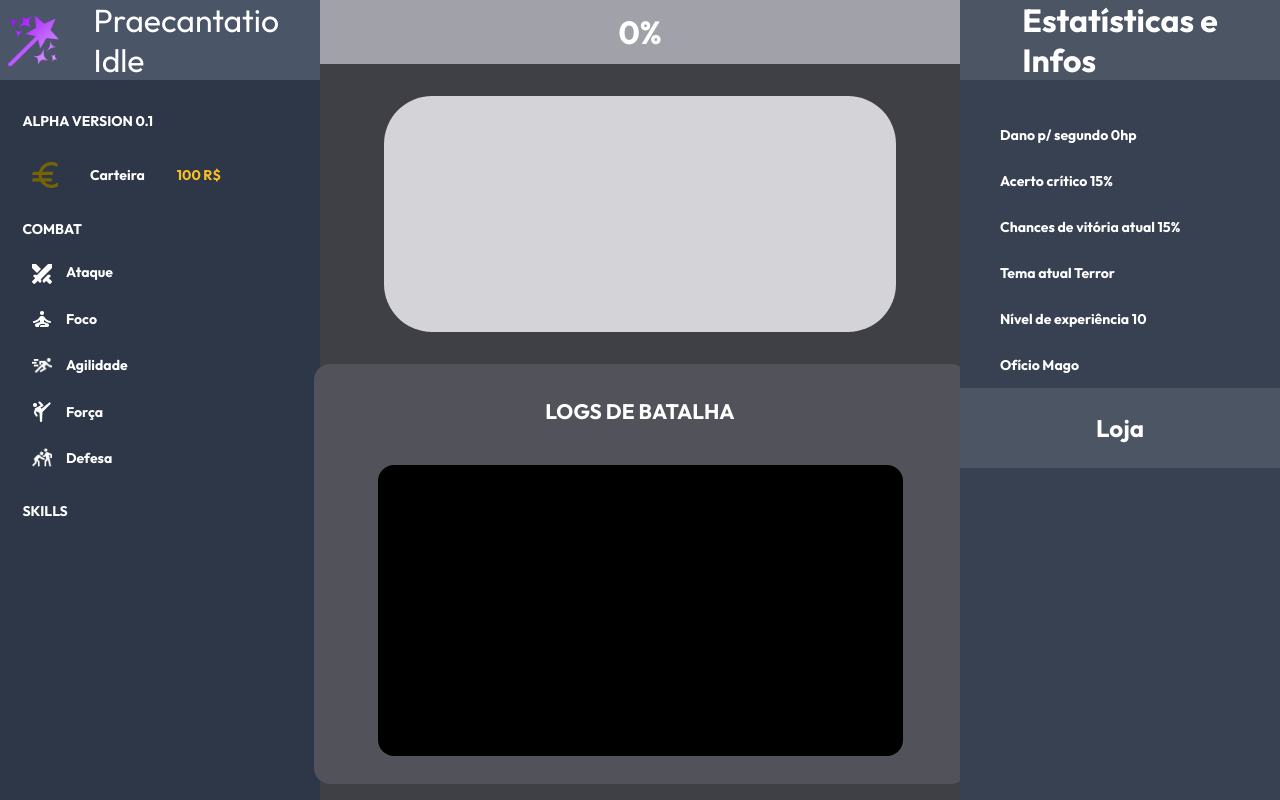
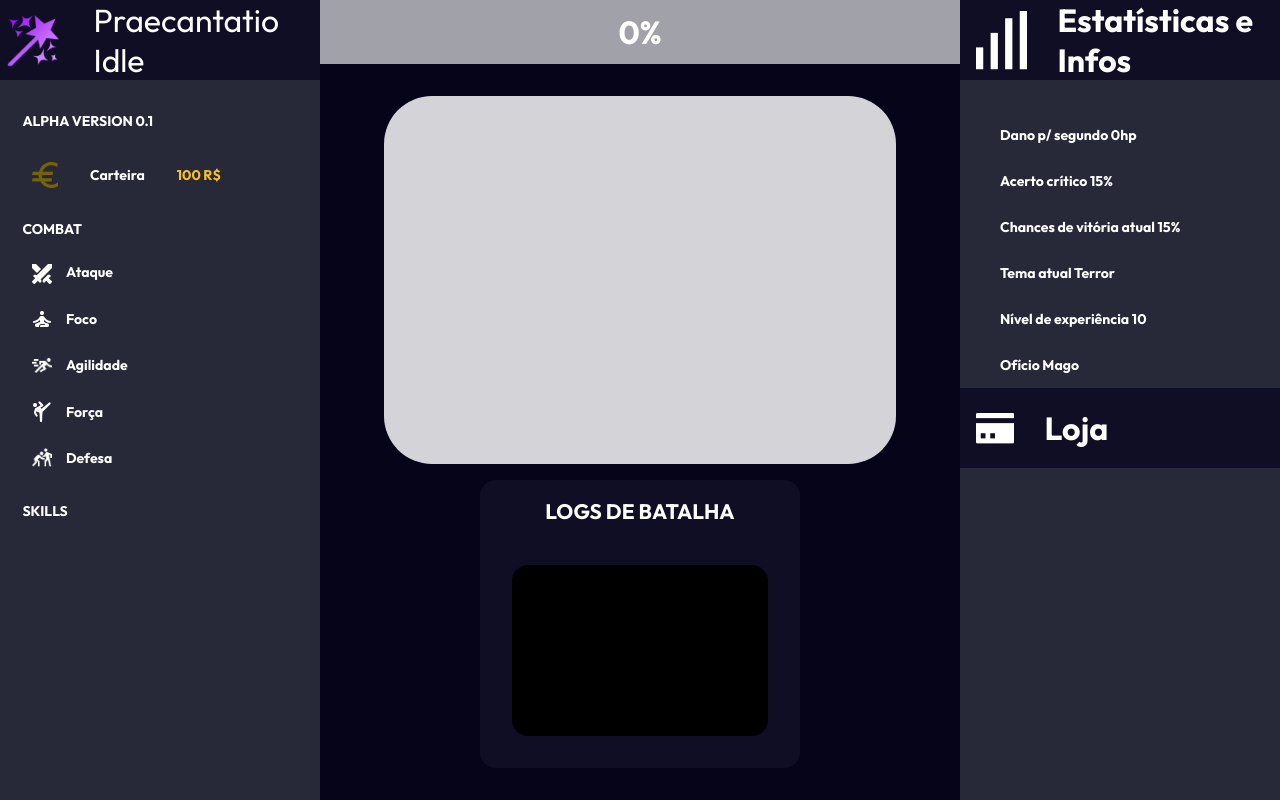
Before and after one commit to RenanOSX/The-Old-Tale, a React (Vite) app: page /firstScreen in a window 1280 px wide. Built offline with nearby package versions, Linux system fonts and the light colour scheme.

Commit message:
add-icon

```diff
--- a/src/components/MainContent/MainContent.css
+++ b/src/components/MainContent/MainContent.css
@@ -43,14 +43,16 @@
   display: flex;
   flex-direction: column;
   align-self: center;
-  padding: 1rem 4rem 1.75rem;
-  margin-top: 2rem;
+  width: 50%;
+  margin-top: 1rem;
   font-size: 0.875rem;
   font-weight: bold;
   color: #ffffff;
-  background-color: #52525b;
-  width: 32.8125rem;
+  background-color: #0F0E25;
   border-radius: 1rem;
+  align-items: center;
+  height: 40%;
+  margin-bottom: 1rem;
 }
 
 .logs-header {
@@ -59,11 +61,12 @@
 
 .logs-content {
   display: flex;
-  flex-shrink: 0;
   margin-top: 1.5rem;
   background-color: #000000;
-  height: 18.1875rem;
+  height: 18rem;
+  width: 80%;
   border-radius: 1rem;
+  margin-bottom: 2rem;
 }
 
 /* Media Queries para Responsividade */
--- a/src/components/Sidebar/Sidebar.css
+++ b/src/components/Sidebar/Sidebar.css
@@ -3,7 +3,7 @@
   display: flex;
   flex-direction: column;
   width: 25%;
-  background-color: #2d3748;
+  background-color: #272939;
 }
 
 .euro-icon {
@@ -22,7 +22,7 @@
   align-items: center;
   height: 10%;
   gap: 10%;
-  background-color: #4a5568;
+  background-color: #0F0E25;
 }
 
 .sidebar-header img {
--- a/src/components/StatsPanel/StatsPanel.css
+++ b/src/components/StatsPanel/StatsPanel.css
@@ -6,7 +6,7 @@
   font-size: 1.5rem;
   font-weight: bold;
   color: white;
-  background-color: #374151;
+  background-color: #272939;
 }
 
 .stats-title {
@@ -15,11 +15,13 @@
 }
 
 .stats-info-header {
-  background-color: #4b5563;
+  background-color: #0F0E25;
   height: 10%;
+  gap: 10%;
   display: flex;
   align-items: center;
-  justify-content: center;
+  justify-content: flex-start;
+  padding-left: 5%;
 }
 
 .stats-info-content {
@@ -35,11 +37,13 @@
 }
 
 .stats-info-shop {
-  background-color: #4b5563;
+  background-color: #0F0E25;
   height: 10%;
+  gap: 10%;
   display: flex;
   align-items: center;
-  justify-content: center;
+  justify-content: flex-start;
+  padding-left: 5%;
 }
 
 @media (max-width: 1024px) {
--- a/src/components/StatsPanel/StatsPanel.jsx
+++ b/src/components/StatsPanel/StatsPanel.jsx
@@ -1,10 +1,13 @@
 import React from 'react';
 import './StatsPanel.css';
+import signal from '../../assets/signal.png'
+import card from '../../assets/card.png'
 
 function StatsPanel() {
   return (
     <aside className="stats-info">
         <header className="stats-info-header">
+          <img src={signal}/>
           <div className='stats-title'>
             Estatísticas e <br /> Infos
           </div>
@@ -25,9 +28,13 @@ function StatsPanel() {
           <p>Nível de experiência 10</p>
           <p>Ofício Mago</p>
         </div>
-        <div className="stats-info-shop">
-          Loja
-        </div>
+        <header className="stats-info-shop">
+          <img src={card}/>
+          <div className='stats-title'>
+            Loja
+          </div>
+        </header>
+
     </aside>
   );
 }
--- a/src/pages/firstScreen/first_screen.css
+++ b/src/pages/firstScreen/first_screen.css
@@ -3,7 +3,7 @@
   flex-direction: column;
   height: 100vh; /* Garante que a tela ocupe toda a altura da janela */
   overflow: hidden; /* Remove barra branca */
-  background-color: #3f3f46;
+  background-color: #050418;
 }
 
 .layout-container {
```
Also changed, not shown: src/assets/card.png (added), src/assets/signal.png (added).
